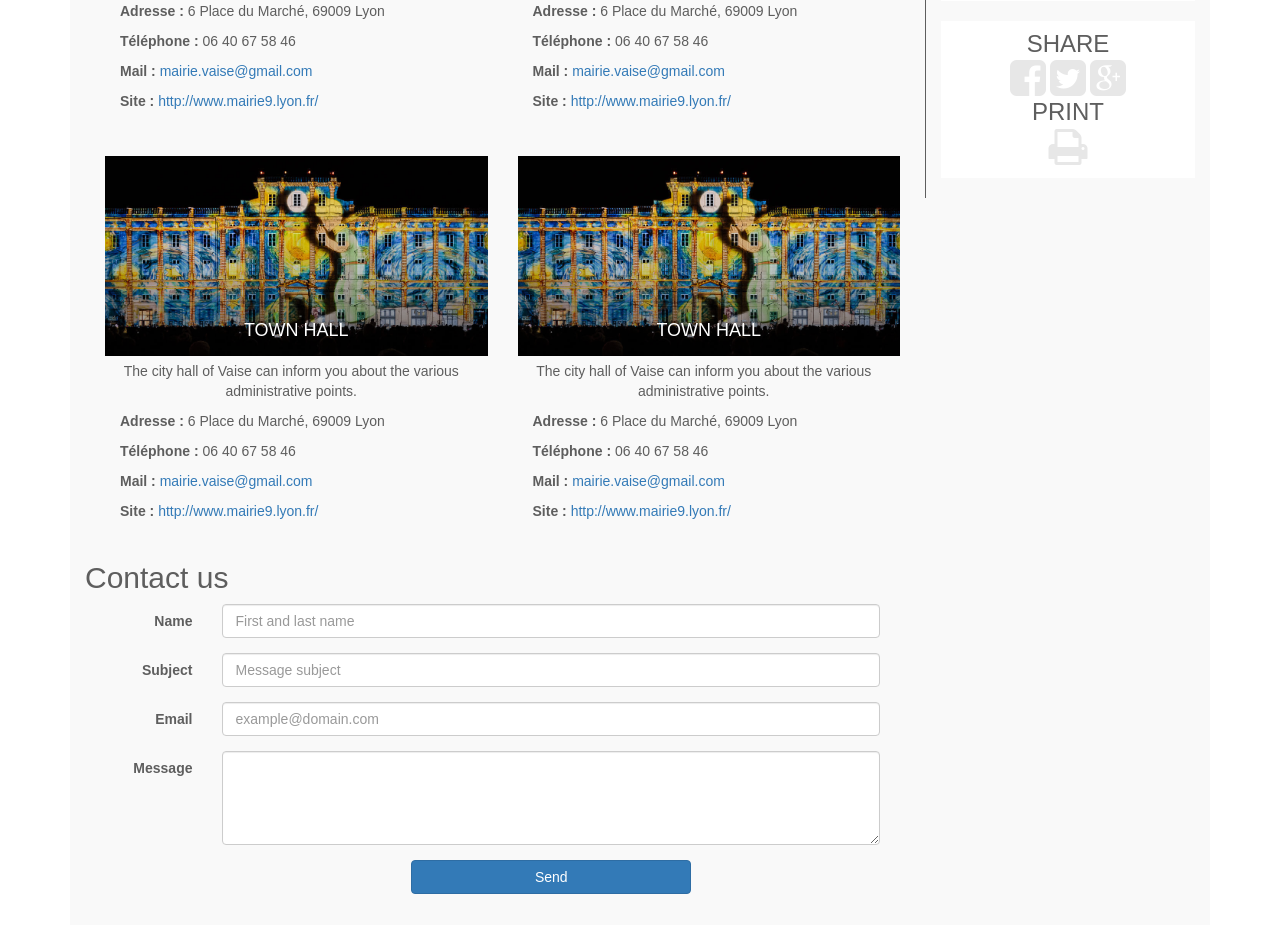
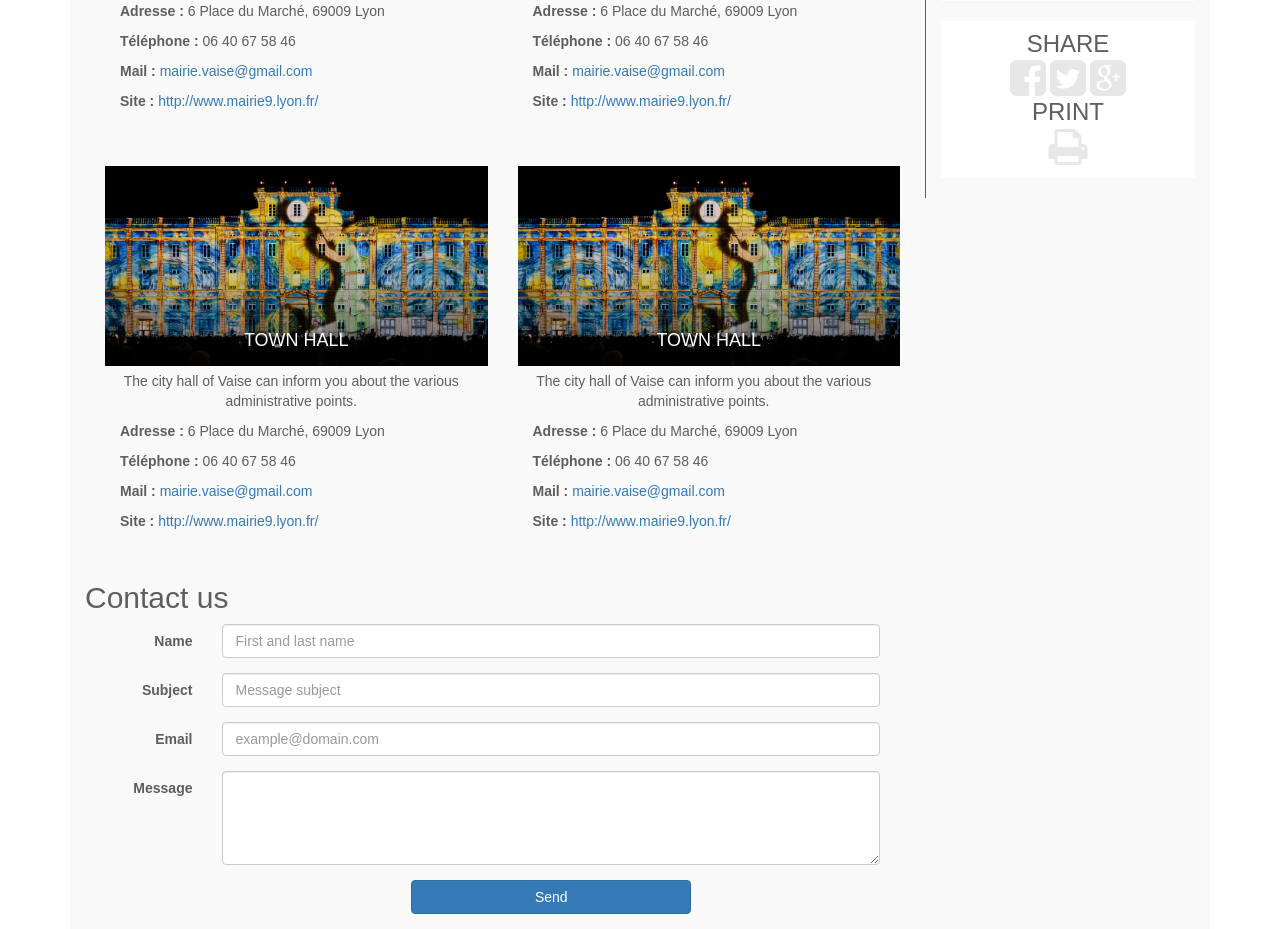
Before and after one commit to theodelsante/infomedia, a PHP site: page /?page=contact in a window 1280 px wide. Shown: the part 442-1371 px from the top of the page. Run offline with PHP 8.4, Linux system fonts and the light colour scheme; data that the repository does not hold is empty.

Commit message:
Modif contact.css : min-height: 410px

```diff
--- a/assets/css/contact.css
+++ b/assets/css/contact.css
@@ -16,7 +16,7 @@ p.contact_description {
 
 @media screen and (min-width: 768px) {
 	#contact_list > li {
-		min-height:400px;
+		min-height:410px;
 	}
 }
 
```
